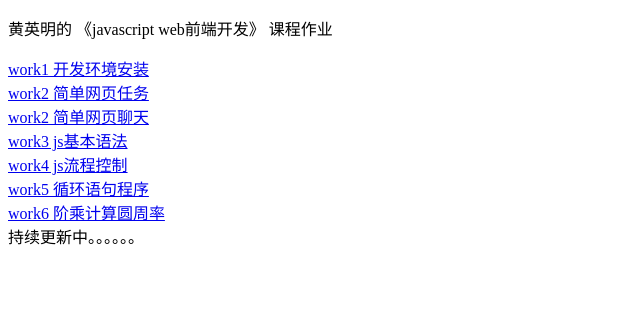
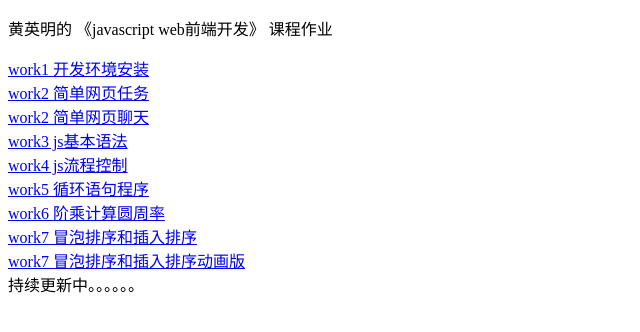
Before and after one commit to xiaoming-been/jswork, a plain HTML site: page index.html in a window 1280 px wide. Shown: the whole page, without its empty margins (0-640 px from the left). Drawn offline with Linux system fonts and the light colour scheme.

Commit message:
index.html

```diff
--- a/index.html
+++ b/index.html
@@ -13,6 +13,8 @@
         <a href='work4/index.html'>work4 js流程控制</a><br>
         <a href='work5/index.html'>work5 循环语句程序</a><br>
         <a href='work6/index.html'>work6 阶乘计算圆周率</a><br>
+        <a href='work7/index.html'>work7 冒泡排序和插入排序</a><br>
+        <a href='work7-1/index.html'>work7 冒泡排序和插入排序动画版</a><br>
         持续更新中。。。。。。
     </body>
 </html>
```
